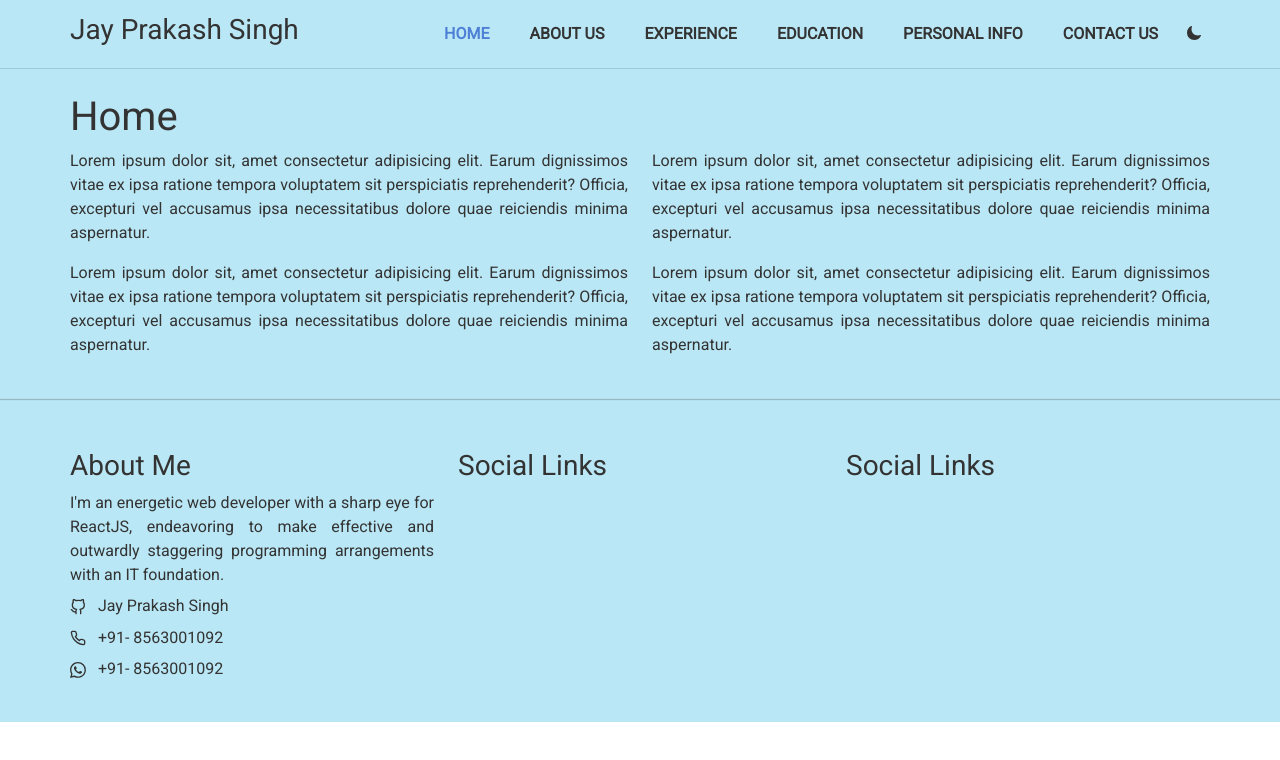
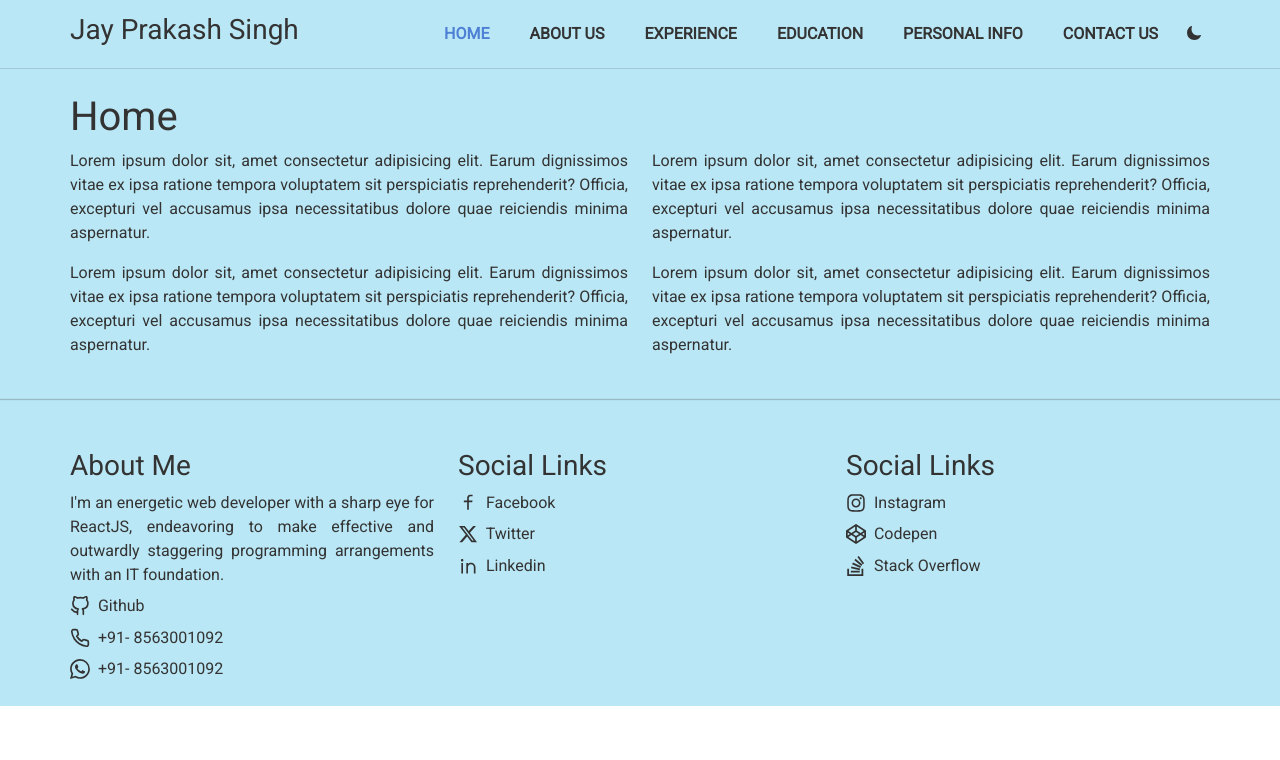
Before and after one commit to jayprakashcs12/portfolio.jps, a React (Create React App) app: page / in a window 1280 px wide. Shown: the top 760 px of the page. Built offline with nearby package versions, Linux system fonts and the light colour scheme.

Commit message:
Footer Commits

```diff
--- a/src/components/common/Footer.jsx
+++ b/src/components/common/Footer.jsx
@@ -1,16 +1,31 @@
 import React from 'react';
 import { Col, Container, Row } from "react-bootstrap";
-import { BsWhatsapp } from "react-icons/bs";
+import { FaCodepen, FaInstagram, FaXTwitter } from "react-icons/fa6";
+import { BsStackOverflow, BsWhatsapp } from "react-icons/bs";
 import { FiGithub, FiPhone } from "react-icons/fi";
+import { RiFacebookLine, RiLinkedinLine } from "react-icons/ri";
 
 const Footer = ({ theme }) => {
 
-    let phoneNumber = '8563001092', personName = 'Jay Prakash Singh', phoneURL = `tel:${phoneNumber}`,
+    let phoneNumber = '8563001092', personName = 'Github', phoneURL = `tel:${phoneNumber}`,
     whatsAppUrl = `https://wa.me/${phoneNumber}`, gitHubUrl = `https://github.com/jayprakashcs12`,
-    listItemStyle = { listStyleType: 'none', padding: 0 },
+    mainListStyle = { listStyleType: 'none', margin:0, padding: 0 },
+    anchorStyle = { display: "flex", alignItems: "center" },
+    iconFontSize = {fontSize: "20px"},
+    listStyle = {marginTop: "2%"},
     contactItems = [
-        { text: personName, url: gitHubUrl, icon: <FiGithub /> }, { text: phoneNumber, url: phoneURL, icon: <FiPhone /> },
-        { text: phoneNumber, url: whatsAppUrl, icon: <BsWhatsapp /> }
+        { text: personName, url: gitHubUrl, icon: <FiGithub style={iconFontSize} /> },
+        { text: phoneNumber, url: phoneURL, icon: <FiPhone style={iconFontSize} /> },
+        { text: phoneNumber, url: whatsAppUrl, icon: <BsWhatsapp style={iconFontSize} /> }
+    ],
+
+    socialLinks = [
+        { name: 'Facebook', icon: <RiFacebookLine style={iconFontSize} />, url: 'http://facebook.com' },
+        { name: 'Twitter', icon: <FaXTwitter style={iconFontSize} />, url: 'http://twitter.com' },
+        { name: 'Linkedin', icon: <RiLinkedinLine style={iconFontSize} />, url: 'http://linkedin.com' },
+        { name: 'Instagram', icon: <FaInstagram style={iconFontSize} />, url: 'http://instagram.com' },
+        { name: 'Codepen', icon: <FaCodepen style={iconFontSize} />, url: 'http://codepen.io' },
+        { name: 'Stack Overflow', icon: <BsStackOverflow style={iconFontSize} />, url: 'http://stackoverflow.com' }
     ];
 
     return (
@@ -25,26 +40,34 @@ const Footer = ({ theme }) => {
                             I'm an energetic web developer with a sharp eye for ReactJS, endeavoring to make effective and
                             outwardly staggering programming arrangements with an IT foundation.
                         </p>
-                        <ol style={listItemStyle}>
-                            {contactItems.map((item, index) => (
-                                <li key={index} style={{marginTop:"2%"}}>
-                                    <a href={item.url} target="_blank" className={`foot-link ${theme}`}>
+                        <ol style={mainListStyle}>
+                            {contactItems.map((item, i) => (
+                                <li key={i} style={listStyle}>
+                                    <a href={item.url} target="_blank" className={`foot-link ${theme}`} style={anchorStyle}>
                                         {item.icon} &nbsp; {phoneNumber === item.text && '+91-'} {item.text}
                                     </a>
                                 </li>
                             ))}
                         </ol>
                     </Col>
-                    <Col lg={4} md={6} sm={12} className='mt-4'>
-                        <h3>Social Links</h3>
-                    </Col>
-                    <Col lg={4} md={6} sm={12} className='mt-4'>
-                        <h3>Social Links</h3>
-                    </Col>
+                    {[...Array(2)].map((_, i) => (
+                        <Col lg={4} md={6} sm={12} className='mt-4' key={i}>
+                            <h3>Social Links</h3>
+                            <ol style={ mainListStyle }>
+                                {socialLinks.slice(i * 3, i * 3 + 3).map((link, j) => (
+                                    <li key={j} style={listStyle}>
+                                        <a href={link.url} target="_blank" className={`foot-link ${theme}`} style={anchorStyle}>
+                                            {link.icon} &nbsp; {link.name}
+                                        </a>
+                                    </li>
+                                ))}
+                            </ol>
+                        </Col>
+                    ))}
                 </Row>
             </Container>
         </div>
     )
 }
 
-export default Footer
+export default Footer;
```
